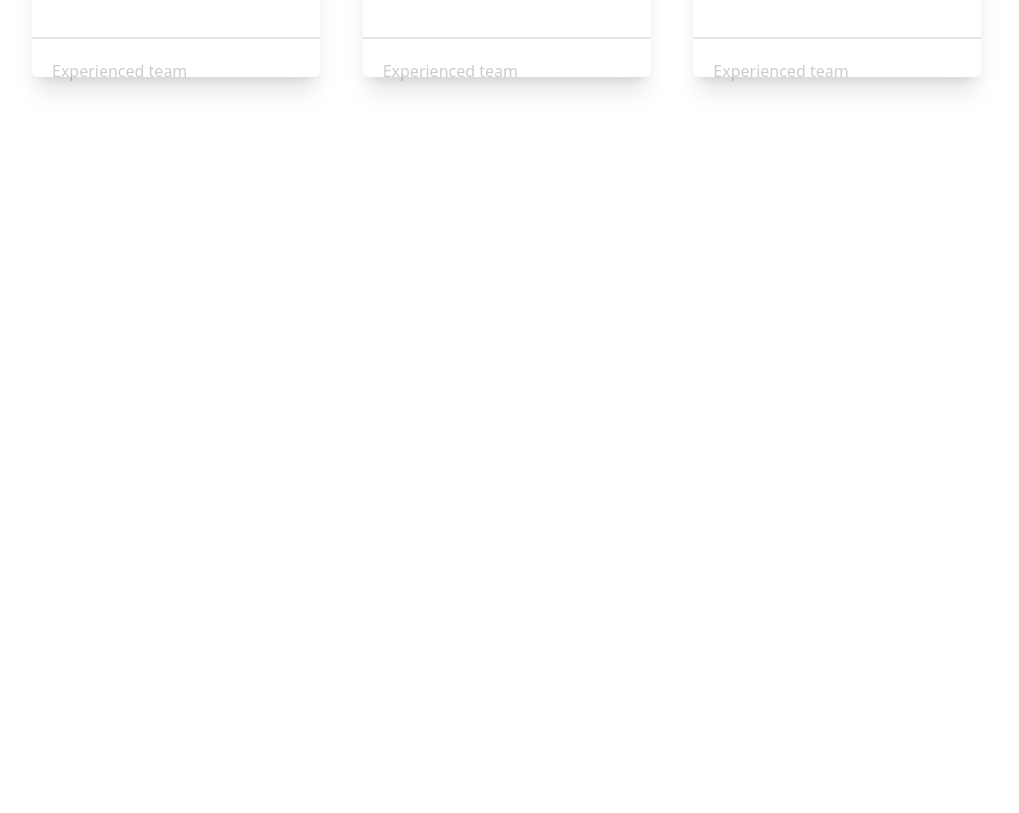
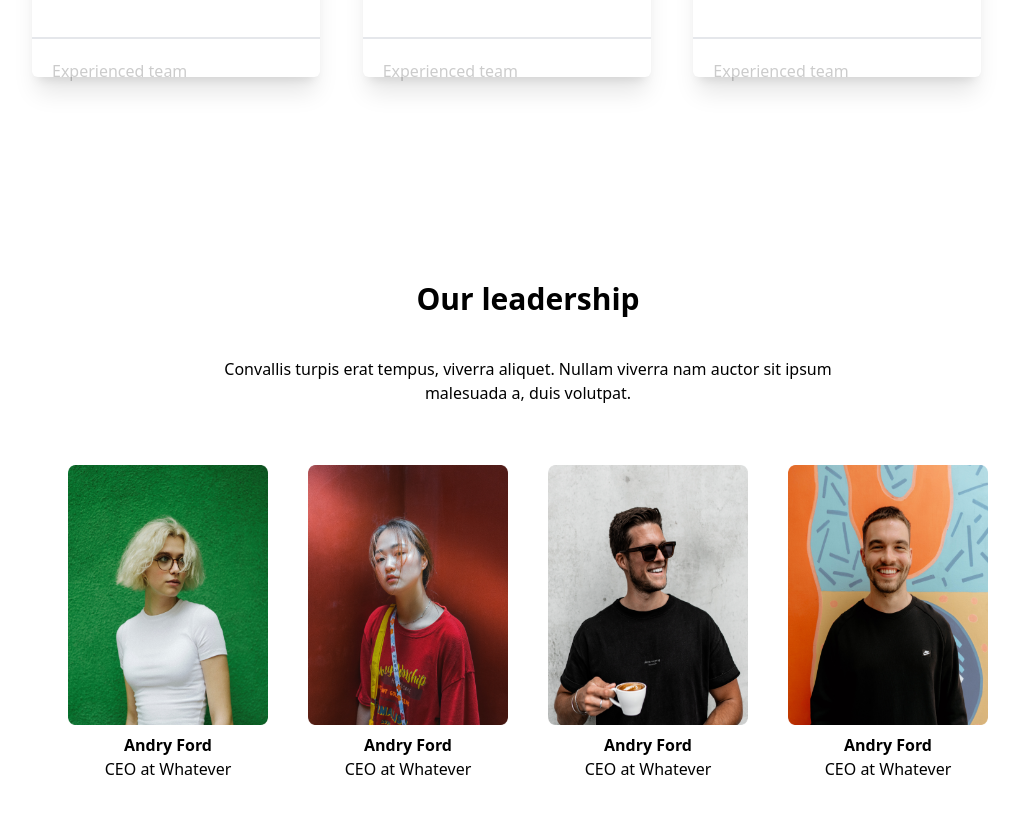
Before and after one commit to axhellyn/FE-GDSC-TASK-1, a website: page src/public/index.html in a window 1280 px wide. Shown: the part 2023-2836 px from the top of the page, without its empty margins (112-1131 px from the left). Before the commit the page ends 2264 px from the top, so only its background shows below. Drawn offline with nearby package versions, Linux system fonts and the light colour scheme.

Commit message:
feat(section): add team section

```diff
--- a/src/public/index.html
+++ b/src/public/index.html
@@ -414,6 +414,73 @@
     </section>
     <!-- Text Section -->
 
+    <!-- Team Section -->
+    <div class="min-h-screen">
+      <div class="flex flex-col justify-center items-center">
+        <h1 class="text-3xl font-bold p-5 m-5">Our leadership</h1>
+        <p class="text-center md:w-1/2 w-3/4 pb-5 mb-5">
+          Convallis turpis erat tempus, viverra aliquet. Nullam viverra nam
+          auctor sit ipsum malesuada a, duis volutpat.
+        </p>
+
+        <div class="flex justify-center items-center flex-wrap">
+          <div class="flex flex-col justify-center items-center m-5">
+            <div class="w-[200px] h-[260px] rounded-xl">
+              <img
+                class="w-full h-full"
+                src="/assets/Images/teamPhoto1.png"
+                alt=""
+              />
+            </div>
+            <div class="flex justify-center items-center flex-col mt-2">
+              <h2 class="font-bold">Andry Ford</h2>
+              <p>CEO at Whatever</p>
+            </div>
+          </div>
+          <div class="flex flex-col justify-center items-center m-5">
+            <div class="w-[200px] h-[260px] bg-red-500 rounded-xl">
+              <img
+                class="w-full h-full"
+                src="/assets/Images/teamPhoto2.png"
+                alt=""
+              />
+            </div>
+            <div class="flex justify-center items-center flex-col mt-2">
+              <h2 class="font-bold">Andry Ford</h2>
+              <p>CEO at Whatever</p>
+            </div>
+          </div>
+          <div class="flex flex-col justify-center items-center m-5">
+            <div class="w-[200px] h-[260px] bg-red-500 rounded-xl">
+              <img
+                class="w-full h-full"
+                src="/assets/Images/teamPhoto3.png"
+                alt=""
+              />
+            </div>
+            <div class="flex justify-center items-center flex-col mt-2">
+              <h2 class="font-bold">Andry Ford</h2>
+              <p>CEO at Whatever</p>
+            </div>
+          </div>
+          <div class="flex flex-col justify-center items-center m-5">
+            <div class="w-[200px] h-[260px] bg-red-500 rounded-xl">
+              <img
+                class="w-full h-full"
+                src="/assets/Images/teamPhoto4.png"
+                alt=""
+              />
+            </div>
+            <div class="flex justify-center items-center flex-col mt-2">
+              <h2 class="font-bold">Andry Ford</h2>
+              <p>CEO at Whatever</p>
+            </div>
+          </div>
+        </div>
+      </div>
+    </div>
+    <!-- Team Section -->
+
     <script src="/node_modules/flowbite/dist/flowbite.min.js"></script>
     <script>
       let toggle = false;
```
Also changed, not shown: assets/Images/teamPhoto1.png (added), assets/Images/teamPhoto2.png (added), assets/Images/teamPhoto3.png (added), assets/Images/teamPhoto4.png (added), src/style.css.
